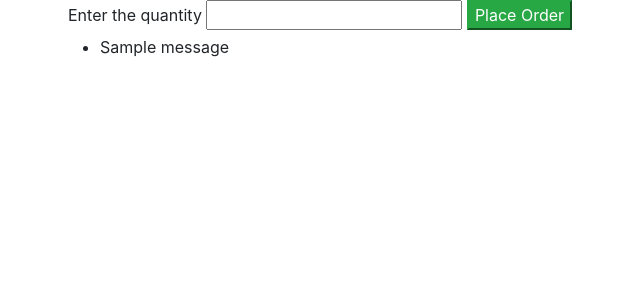
After one commit to Subhan-Zaheer/Foor_Ordering_App, a Django app: page /add-to-cart/biryani in a window 1280 px wide. The commit adds this page. Shown: the top 300 px of the page, without its empty margins (17-657 px from the left). Run offline with Django 4.2, Linux system fonts and the light colour scheme; data comes from the database, SQL or seed files in the repository; one stand-in notice (Sample message) is shown; some libraries are stand-ins or nearby versions.

Commit message:
add to cart front end page  done.

```diff
--- a/Foor_Ordering/urls.py
+++ b/Foor_Ordering/urls.py
@@ -27,6 +27,8 @@ urlpatterns = [
     path('update-food/<name>', update_product, name='update_product'),
     path('order-food/', food_display, name='update_product'),
     path('product-details/<slug>', product_details, name='product_details'),
+    path('add-to-cart/<slug>', add_to_cart, name='product_details'),
+
 
 ]
 
--- /dev/null
+++ b/products/templates/add_to_cart_page.html
@@ -0,0 +1,25 @@
+{% extends 'base.html' %}
+
+{% block title %} Add to Cart  {% endblock %}
+
+{% block body %}
+
+<div class="container-md">
+    <form method="post">
+        {% csrf_token %}
+        <label for="">Enter the quantity</label>
+        <input type="number" name="product_quantity_input" id="">
+        <button type="submit" class="btn-success">Place Order</button>
+    </form>
+
+    {% if messages %}
+        <ul class="messages">
+            {% for message in messages %}
+                <li{% if message.tags %} class="{{ message.tags }}"{% endif %}>{{ message }}</li>
+            {% endfor %}
+        </ul>
+    {% endif %}
+
+</div>
+
+{% endblock %}
--- a/products/templates/food_display.html
+++ b/products/templates/food_display.html
@@ -27,7 +27,7 @@
             <p class="card-text">Quantity: {{p.product.product_quantity}}</p>
             <div class="row">
                 <div class="col-md-6">
-                    <a href="#" class="btn btn-outline-primary">Order Now</a>
+                    <a href="#" class="btn btn-outline-primary">Add to Cart</a>
                 </div>
                 <div class="col-md-6">
                     <a href="/product-details/{{p.product.product_slug}}" class="btn btn-outline-info ml-3" >Details</a>
--- a/products/templates/product_details.html
+++ b/products/templates/product_details.html
@@ -36,6 +36,9 @@
             <p><strong>Measurement Unit:</strong> {{product.product_measurement_unit}}</p>
         </div>
     </div>
+    <div class="col-md-6">
+        <a href="/add-to-cart/{{product.product_slug}}" class="btn btn-outline-primary">Add to Cart</a>
+    </div>
 </div>
 
 {% endblock %}
--- a/products/views.py
+++ b/products/views.py
@@ -1,5 +1,6 @@
 from django.shortcuts import render, redirect
 from .models import *
+from django.contrib import messages
 
 
 # Create your views here.
@@ -73,3 +74,20 @@ def product_details(request, slug):
         'images' : images,
     }
     return render(request, 'product_details.html', data)
+
+def add_to_cart(request, slug):
+    product = Product.objects.get(product_slug = slug)
+    print(product)
+    if request.method == 'POST':
+
+        quantity_input = int(request.POST.get('product_quantity_input'))
+        print(quantity_input)
+        print(product.product_quantity)
+        print(type(quantity_input))
+        if  quantity_input <= product.product_quantity:
+            product.product_quantity -= quantity_input
+            product.save()
+        else:
+            messages.warning(request, "Your quantity is more than stock.")
+
+    return render(request, 'add_to_cart_page.html')
```
